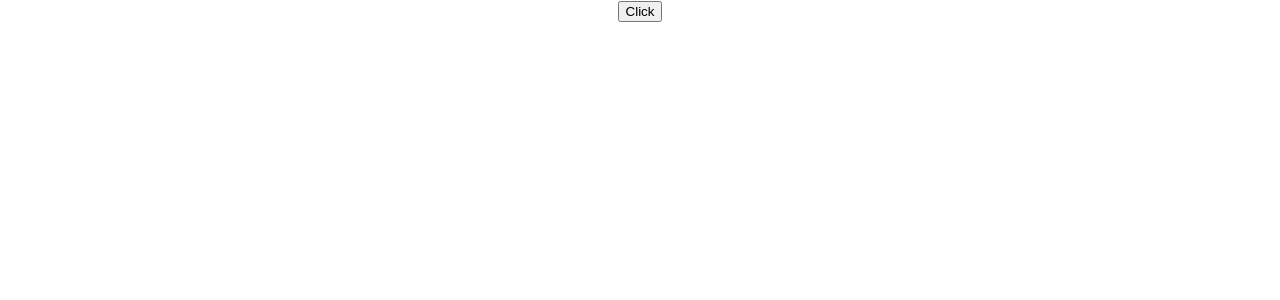
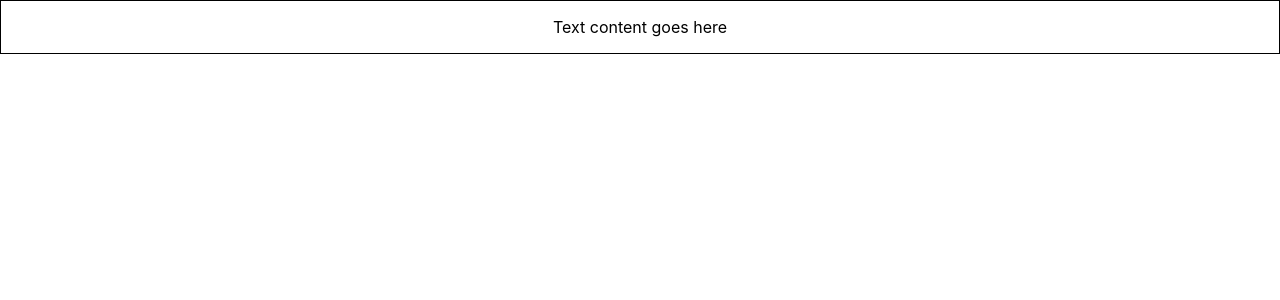
Before and after one commit to dzoniD/typescript-react-demo, a React (Create React App) app: page / in a window 1280 px wide. Shown: the top 300 px of the page. Built offline with nearby package versions, Linux system fonts and the light colour scheme.

Commit message:
css type, exporting type,onChange type

```diff
--- a/src/App.tsx
+++ b/src/App.tsx
@@ -7,6 +7,8 @@ import { Status } from './components/Status';
 import { Heading } from './components/Heading';
 import { Oscar } from './components/Oscar';
 import { Button } from './components/Button';
+import { Input } from './components/Input';
+import { Container } from './components/Container';
 
 function App() {
   const personName = {
@@ -33,7 +35,9 @@ function App() {
 
   return (
     <div className="App">
-      <Button handleClick={(event,id) => {console.log('handle click',event,id)}}/>
+      <Container styles={{ border: '1px solid black', padding: '1rem'}} />
+      {/* <Button handleClick={(event,id) => {console.log('handle click',event,id)}}/>
+      <Input value='' handleChange={event => console.log(event)}/> */}
       {/* <Status status='success'/>
       <Heading>Placeholder text</Heading>
       <Oscar>
--- /dev/null
+++ b/src/components/Container.tsx
@@ -0,0 +1,13 @@
+type ContainerProps = {
+    styles: React.CSSProperties // css type
+
+}
+
+
+export const Container  = (props: ContainerProps) => {
+    return (
+        <div style={props.styles}>
+            Text content goes here
+        </div>
+    )
+}
--- /dev/null
+++ b/src/components/Input.tsx
@@ -0,0 +1,14 @@
+import React from "react"
+
+type InputProps = {
+    value: string,
+    handleChange: (event: React.ChangeEvent<HTMLInputElement>) => void
+}
+
+
+export const Input = ({value, handleChange}: InputProps) => {
+    const handleInputChange = (event: React.ChangeEvent<HTMLInputElement>) => {
+        console.log(event )
+    }
+    return <input type='text' value={value} onChange={handleInputChange}/>
+}
```
Also changed, not shown: src/components/Person.tsx (+1 -6 lines), src/components/Person.types.ts (added, +9 -0 lines), src/components/PersonList.tsx (+3 -4 lines).
